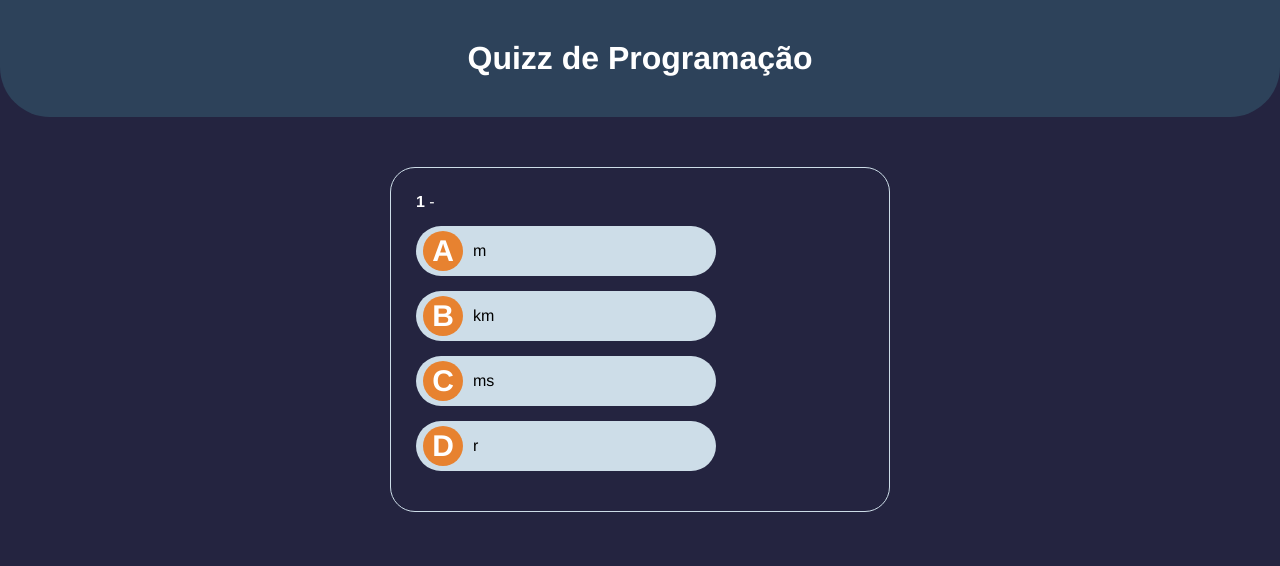
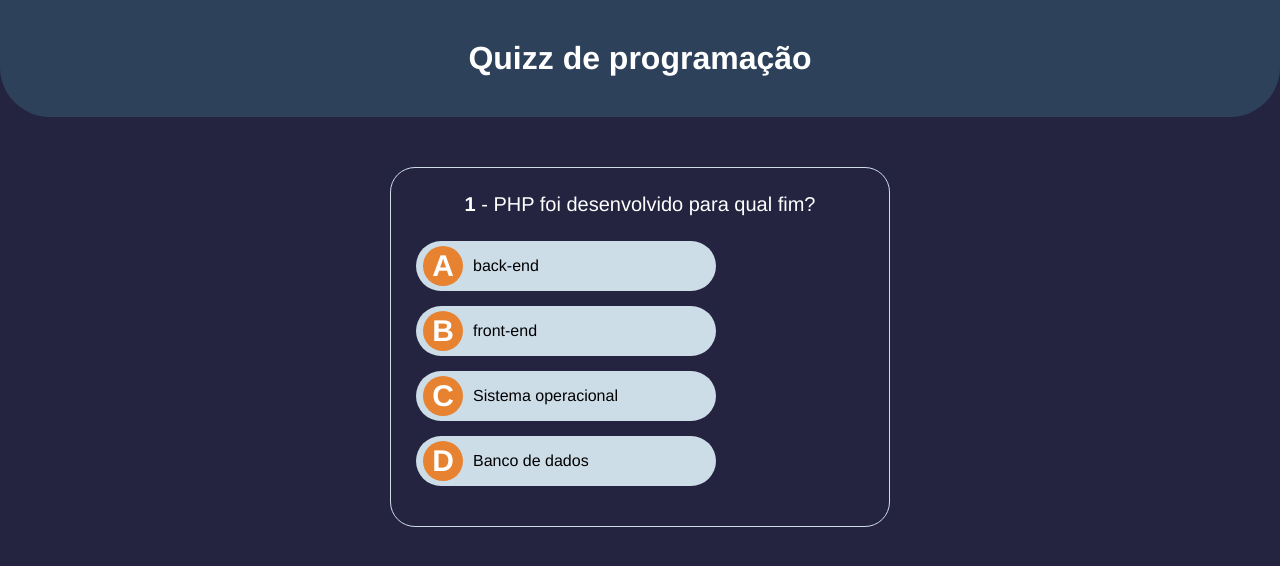
Before and after one commit to Lucas-OF28/quizzVanilaJs, a plain HTML site: page index.html in a window 1280 px wide. Drawn offline with Linux system fonts and the light colour scheme.

Commit message:
conclusao js e html

```diff
--- a/index.html
+++ b/index.html
@@ -2,33 +2,34 @@
 <html lang="en">
 <head>
   <meta charset="UTF-8">
+  <meta name="viewport" content="width=device-width, initial-scale=1.0">
   <title>Quizz Programação</title>
   <link rel="stylesheet" href="css/styles.css">
+  <script src="js/scripts.js" defer></script>
 </head>
 <body>
-  <h1 id="main-title">Quizz de Programação</h1>
-  <!--SCORE BOARD-->
+  <h1 id="main-title">Quizz de programação</h1>
+  <!-- SCORE BOARD -->
   <div id="score-container" class="hide">
     <h2>Parabéns</h2>
     <p id="display-score"><span>90</span>%</p>
     <p>Você acertou <span id="correct-answers">0</span> de <span id="questions-qty">10</span> perguntas</p>
     <button id="restart">Refazer quizz!</button>
   </div>
-  <!--QUIZZ CONTAINER-->
+  <!-- QUIZZ CONTAINER -->
   <div id="quizz-container">
-    <p id="quention">
-      <span id="question-number">1</span> - <span id="question-next"></span>
+    <p id="question">
+      <span id="question-number">1</span> - <span id="question-text">Qual é a unidade de medida para metros?</span>
     </p>
     <div id="answers-box">
-      <button><span class="btn-letter">a</span><span class="question-answer">m</span></button>
-      <button><span class="btn-letter">b</span><span class="question-answer">km</span></button>
-      <button><span class="btn-letter">c</span><span class="question-answer">ms</span></button>
-      <button><span class="btn-letter">d</span><span class="question-answer">r</span></button>
+      <button><span class="btn-letter">a</span> <span class="question-answer">m</span></button>
+      <button><span class="btn-letter">b</span> <span class="question-answer">km</span></button>
+      <button><span class="btn-letter">c</span> <span class="question-answer">ms</span></button>
+      <button><span class="btn-letter">d</span> <span class="question-answer">r</span></button>
     </div>
   </div>
 
-  <!-- TEMPLATE RESPOSTA-->
-  <button class="answer-template hide"><span class="btn-letter">a</span><span class="question-answer">m</span></button>
-  <script src="js/scripts.js"></script>
+  <!-- TEMPLATE RESPOSTA -->
+  <button class="answer-template hide"><span class="btn-letter">a</span> <span class="question-answer">m</span></button>
 </body>
 </html>
--- a/js/scripts.js
+++ b/js/scripts.js
@@ -1 +1,227 @@
-console.log("vim ver o macaco")
+// Declaração variáveis
+const question = document.querySelector("#question");
+const answersBox = document.querySelector("#answers-box");
+const quizzContainer = document.querySelector("#quizz-container");
+const scoreContainer = document.querySelector("#score-container");
+const letters = ["a", "b", "c", "d"];
+let points = 0;
+let actualQuestion = 0;
+
+// Perguntas
+const questions = [
+  {
+    "question": "PHP foi desenvolvido para qual fim?",
+    "answers": [
+      {
+        "answer": "back-end",
+        "correct": true
+      },
+      {
+        "answer": "front-end",
+        "correct": false
+      },
+      {
+        "answer": "Sistema operacional",
+        "correct": false
+      },
+      {
+        "answer": "Banco de dados",
+        "correct": false
+      },
+    ]
+  },
+  {
+    "question": "Uma forma de declarar variável em JavaScript:",
+    "answers": [
+      {
+        "answer": "$var",
+        "correct": false
+      },
+      {
+        "answer": "var",
+        "correct": true
+      },
+      {
+        "answer": "@var",
+        "correct": false
+      },
+      {
+        "answer": "#let",
+        "correct": false
+      },
+    ]
+  },
+  {
+    "question": "Qual o seletor de id no CSS?",
+    "answers": [
+      {
+        "answer": "#",
+        "correct": true
+      },
+      {
+        "answer": ".",
+        "correct": false
+      },
+      {
+        "answer": "@",
+        "correct": false
+      },
+      {
+        "answer": "/",
+        "correct": false
+      },
+    ]
+  },
+]
+
+// Substituição do quizz para a primeria pergunta
+function init() {
+  // criar a primeira pergunta
+  createQuestion(0);
+}
+
+// Cria uma pergunta
+function createQuestion(i) {
+
+  // Limpar a questão anterior
+  const oldButtons = answersBox.querySelectorAll("button");
+
+  oldButtons.forEach(function(btn) {
+    btn.remove();
+  });
+
+  // Alterar o texto da pergunta
+  const questionText = question.querySelector("#question-text");
+  const questionNumber = question.querySelector("#question-number");
+
+  questionText.textContent = questions[i].question;
+  questionNumber.textContent = i + 1;
+
+  // Insere as alternativas
+  questions[i].answers.forEach(function(answer, i) {
+
+    // Cria o template do botão do quizz
+    const answerTemplate = document.querySelector(".answer-template").cloneNode(true);
+
+    const letterBtn = answerTemplate.querySelector(".btn-letter");
+    const answerText = answerTemplate.querySelector(".question-answer");
+
+    letterBtn.textContent = letters[i];
+    answerText.textContent = answer['answer'];
+
+    answerTemplate.setAttribute("correct-answer", answer["correct"]);
+
+    // Remover hide e template class
+    answerTemplate.classList.remove("hide");
+    answerTemplate.classList.remove("answer-template");
+
+    // Inserir a alternativa na tela
+    answersBox.appendChild(answerTemplate);
+
+    // Inserir um evento de click no botão
+    answerTemplate.addEventListener("click", function() {
+      checkAnswer(this);
+    });
+
+  });
+
+  // Incrementar o número da questão
+  actualQuestion++;
+
+}
+
+// Verificando resposta do usuário
+function checkAnswer(btn) {
+
+  // selecionar todos botões
+  const buttons = answersBox.querySelectorAll("button");
+
+  // verifica se a resposta está correta e adiciona classes nos botões
+  buttons.forEach(function(button) {
+
+    if(button.getAttribute("correct-answer") === "true") {
+
+      button.classList.add("correct-answer");
+
+      // checa se o usuário acertou a pergunta
+      if(btn === button) {
+        // incremento dos pontos
+        points++;
+      }
+
+    } else {
+
+      button.classList.add("wrong-answer");
+
+    }
+
+  });
+
+  // Exibir próxima pergunta
+  nextQuestion();
+
+}
+
+// Exibie a próxima pergunta no quizz
+function nextQuestion() {
+
+  // timer para usuário ver as respostas
+  setTimeout(function() {
+
+    // verifica se ainda há perguntas
+    if(actualQuestion >= questions.length) {
+      // apresenta a msg de sucesso
+      showSucccessMessage();
+      return;
+    }
+
+    createQuestion(actualQuestion);
+
+  }, 700);
+
+}
+
+// Exibe a tela final
+function showSucccessMessage() {
+
+  hideOrShowQuizz();
+
+  // trocar dados da tela de sucesso
+
+  // calcular o score
+  const score = ((points / questions.length) * 100).toFixed(2);
+
+  const displayScore = document.querySelector("#display-score span");
+
+  displayScore.textContent = score.toString();
+
+  // alterar o número de perguntas corretas
+  const correctAnswers = document.querySelector("#correct-answers");
+  correctAnswers.textContent = points;
+
+  // alterar o total de perguntas
+  const totalQuestions = document.querySelector("#questions-qty");
+  totalQuestions.textContent = questions.length;
+
+}
+
+// Mostra ou esconde o score
+function hideOrShowQuizz() {
+  quizzContainer.classList.toggle("hide");
+  scoreContainer.classList.toggle("hide");
+}
+
+// Reiniciar Quizz
+const restartBtn = document.querySelector("#restart");
+
+restartBtn.addEventListener("click", function() {
+
+  // zerar o jogo
+  actualQuestion = 0;
+  points = 0;
+  hideOrShowQuizz();
+  init();
+});
+
+// Inicialização do Quizz
+init();
```
